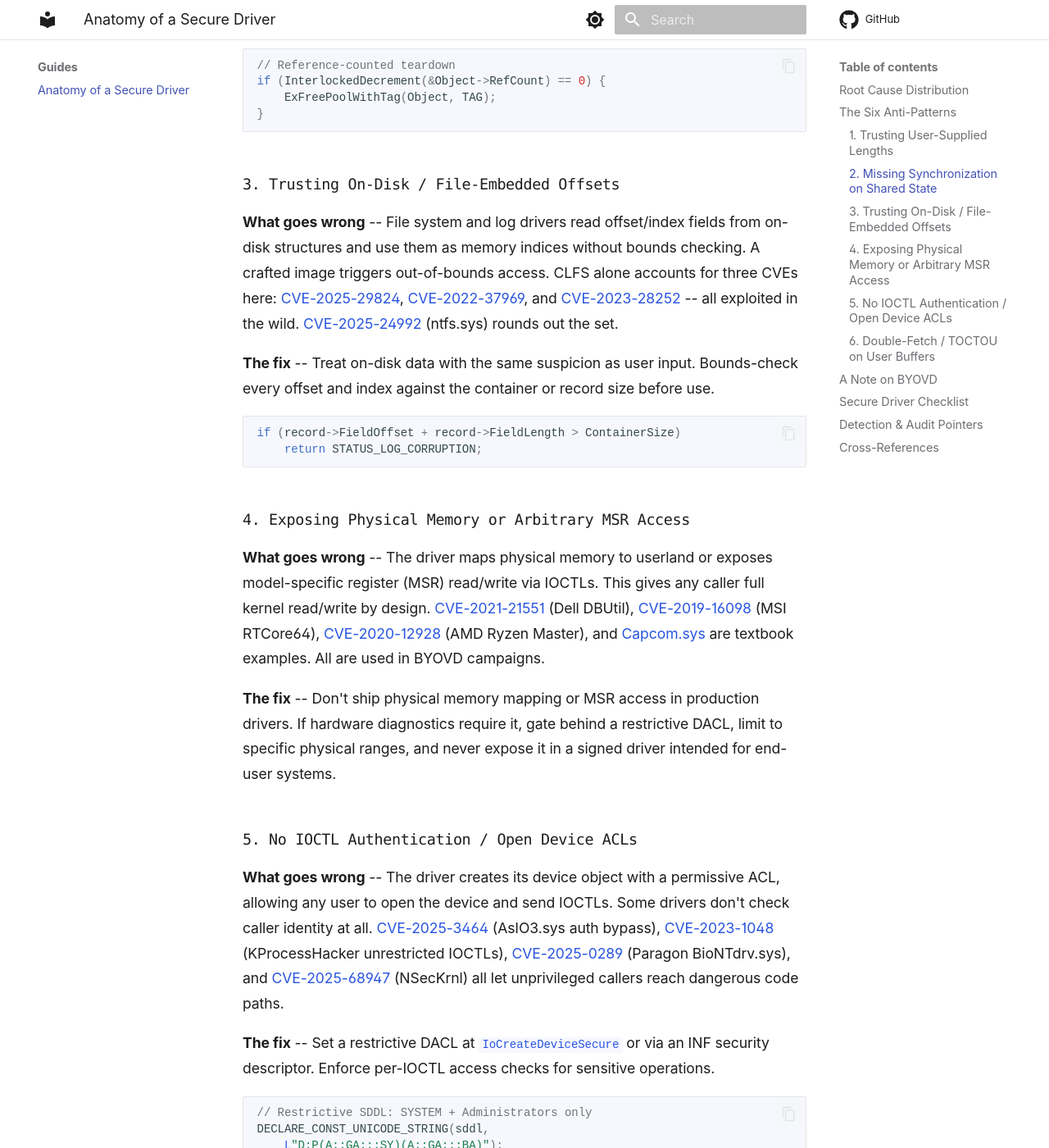
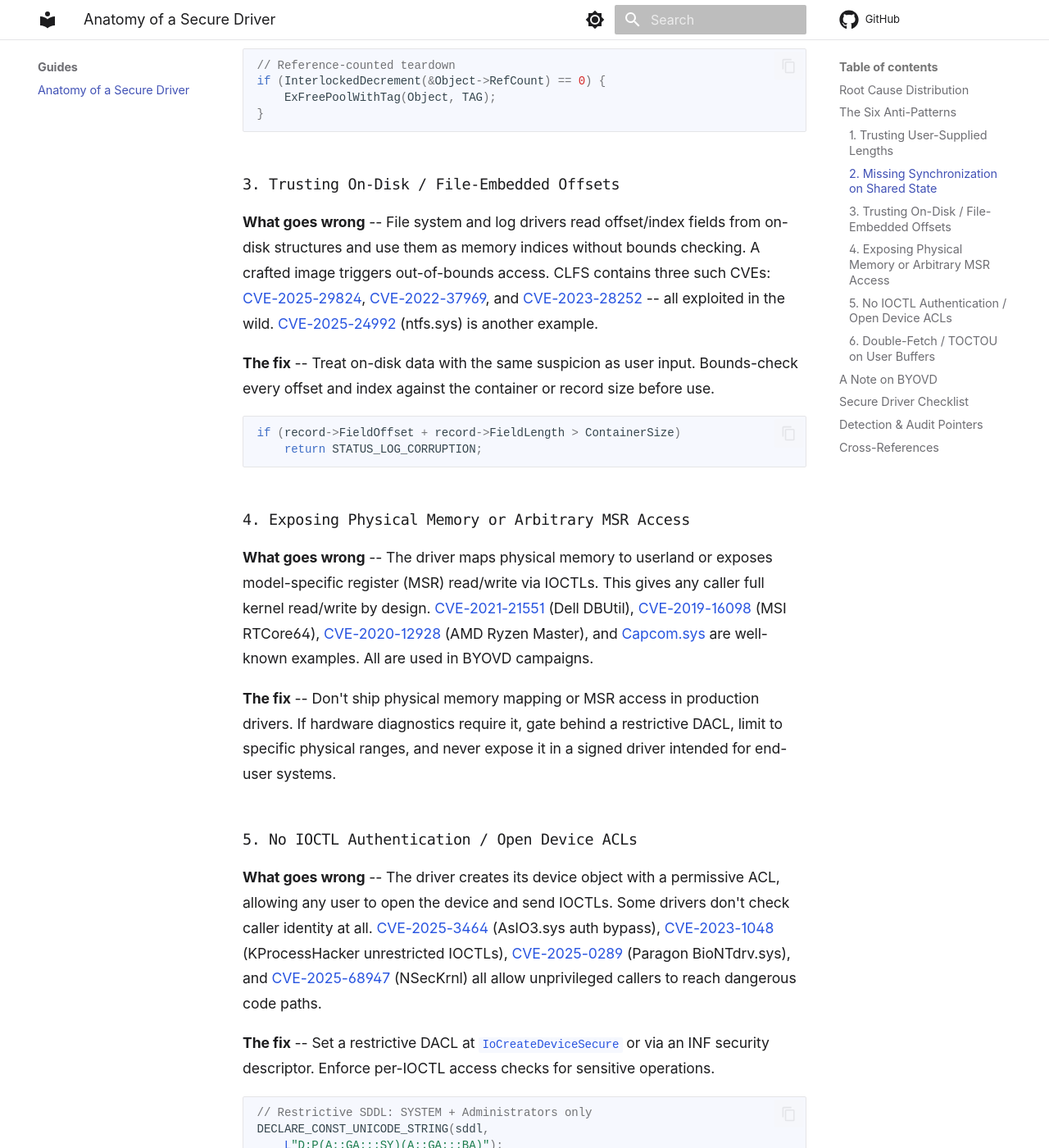
Before and after one commit to splintersfury/KernelSight, an MkDocs documentation site: the page built from docs/guides/secure-driver-anatomy.md, in a window 1280 px wide and 1400 px high, scrolled down 1982 px. Shown: the whole window at 82% size. Built offline with MkDocs 1.6.1 and Material for MkDocs 9.7.7, drawn with Linux system fonts in a browser that asks for light colours; comment, search, counter and statistics services are not loaded; some of the changed text lies outside the part shown.

Commit message:
Humanise prose in secure-driver-anatomy guide
Co-Authored-By: Claude Opus 4.6 <noreply@anthropic.com>

```diff
--- a/docs/guides/secure-driver-anatomy.md
+++ b/docs/guides/secure-driver-anatomy.md
@@ -4,7 +4,7 @@
 
 ## Root Cause Distribution
 
-Across 134 CVEs in the KernelSight corpus, the vast majority trace to a small set of root causes. Unvalidated input dominates -- missing length checks, unchecked file offsets, unbounded copies. The remaining categories surface less often individually but share a common theme: the driver trusts something it shouldn't.
+Across 134 CVEs in the KernelSight corpus, the majority stem from a small set of root causes. Unvalidated input dominates -- missing length checks, unchecked file offsets, unbounded copies. The remaining categories occur less frequently but share a common theme: the driver trusts something it shouldn't.
 
 <div class="ks-figure" markdown>
   <span class="ks-figure-label">FIG — Root Cause Distribution (134 CVEs)</span>
@@ -74,7 +74,7 @@ if (InterlockedDecrement(&Object->RefCount) == 0) {
 
 ### 3. Trusting On-Disk / File-Embedded Offsets
 
-**What goes wrong** -- File system and log drivers read offset/index fields from on-disk structures and use them as memory indices without bounds checking. A crafted image triggers out-of-bounds access. CLFS alone accounts for three CVEs here: [CVE-2025-29824](../case-studies/CVE-2025-29824.md), [CVE-2022-37969](../case-studies/CVE-2022-37969.md), and [CVE-2023-28252](../case-studies/CVE-2023-28252.md) -- all exploited in the wild. [CVE-2025-24992](../case-studies/CVE-2025-24992.md) (ntfs.sys) rounds out the set.
+**What goes wrong** -- File system and log drivers read offset/index fields from on-disk structures and use them as memory indices without bounds checking. A crafted image triggers out-of-bounds access. CLFS contains three such CVEs: [CVE-2025-29824](../case-studies/CVE-2025-29824.md), [CVE-2022-37969](../case-studies/CVE-2022-37969.md), and [CVE-2023-28252](../case-studies/CVE-2023-28252.md) -- all exploited in the wild. [CVE-2025-24992](../case-studies/CVE-2025-24992.md) (ntfs.sys) is another example.
 
 **The fix** -- Treat on-disk data with the same suspicion as user input. Bounds-check every offset and index against the container or record size before use.
 
@@ -85,13 +85,13 @@ if (record->FieldOffset + record->FieldLength > ContainerSize)
 
 ### 4. Exposing Physical Memory or Arbitrary MSR Access
 
-**What goes wrong** -- The driver maps physical memory to userland or exposes model-specific register (MSR) read/write via IOCTLs. This gives any caller full kernel read/write by design. [CVE-2021-21551](../case-studies/CVE-2021-21551.md) (Dell DBUtil), [CVE-2019-16098](../case-studies/CVE-2019-16098.md) (MSI RTCore64), [CVE-2020-12928](../case-studies/CVE-2020-12928.md) (AMD Ryzen Master), and [Capcom.sys](../case-studies/Capcom-sys.md) are textbook examples. All are used in BYOVD campaigns.
+**What goes wrong** -- The driver maps physical memory to userland or exposes model-specific register (MSR) read/write via IOCTLs. This gives any caller full kernel read/write by design. [CVE-2021-21551](../case-studies/CVE-2021-21551.md) (Dell DBUtil), [CVE-2019-16098](../case-studies/CVE-2019-16098.md) (MSI RTCore64), [CVE-2020-12928](../case-studies/CVE-2020-12928.md) (AMD Ryzen Master), and [Capcom.sys](../case-studies/Capcom-sys.md) are well-known examples. All are used in BYOVD campaigns.
 
 **The fix** -- Don't ship physical memory mapping or MSR access in production drivers. If hardware diagnostics require it, gate behind a restrictive DACL, limit to specific physical ranges, and never expose it in a signed driver intended for end-user systems.
 
 ### 5. No IOCTL Authentication / Open Device ACLs
 
-**What goes wrong** -- The driver creates its device object with a permissive ACL, allowing any user to open the device and send IOCTLs. Some drivers don't check caller identity at all. [CVE-2025-3464](../case-studies/CVE-2025-3464.md) (AsIO3.sys auth bypass), [CVE-2023-1048](../case-studies/CVE-2023-1048.md) (KProcessHacker unrestricted IOCTLs), [CVE-2025-0289](../case-studies/CVE-2025-0289.md) (Paragon BioNTdrv.sys), and [CVE-2025-68947](../case-studies/CVE-2025-68947.md) (NSecKrnl) all let unprivileged callers reach dangerous code paths.
+**What goes wrong** -- The driver creates its device object with a permissive ACL, allowing any user to open the device and send IOCTLs. Some drivers don't check caller identity at all. [CVE-2025-3464](../case-studies/CVE-2025-3464.md) (AsIO3.sys auth bypass), [CVE-2023-1048](../case-studies/CVE-2023-1048.md) (KProcessHacker unrestricted IOCTLs), [CVE-2025-0289](../case-studies/CVE-2025-0289.md) (Paragon BioNTdrv.sys), and [CVE-2025-68947](../case-studies/CVE-2025-68947.md) (NSecKrnl) all allow unprivileged callers to reach dangerous code paths.
 
 **The fix** -- Set a restrictive DACL at `IoCreateDeviceSecure` or via an INF security descriptor. Enforce per-IOCTL access checks for sensitive operations.
 
@@ -145,7 +145,7 @@ Even a vulnerability-free driver becomes a weapon if it exposes raw kernel read/
 
 ## Detection & Audit Pointers
 
-Static analysis catches most input validation and double-fetch bugs at scale -- see [Static Analysis](../tooling/static-analysis.md). [Fuzzing](../tooling/fuzzing.md) covers the synchronization and error-path categories where static tools struggle. [AutoPiff](../tooling/autopiff-integration.md) automates diff-based detection across Patch Tuesday drops.
+Static analysis catches most input validation and double-fetch bugs at scale -- see [Static Analysis](../tooling/static-analysis.md). [Fuzzing](../tooling/fuzzing.md) covers synchronization and error-path categories where static tools struggle. [AutoPiff](../tooling/autopiff-integration.md) automates diff-based detection across Patch Tuesday drops.
 
 ## Cross-References
 
```
